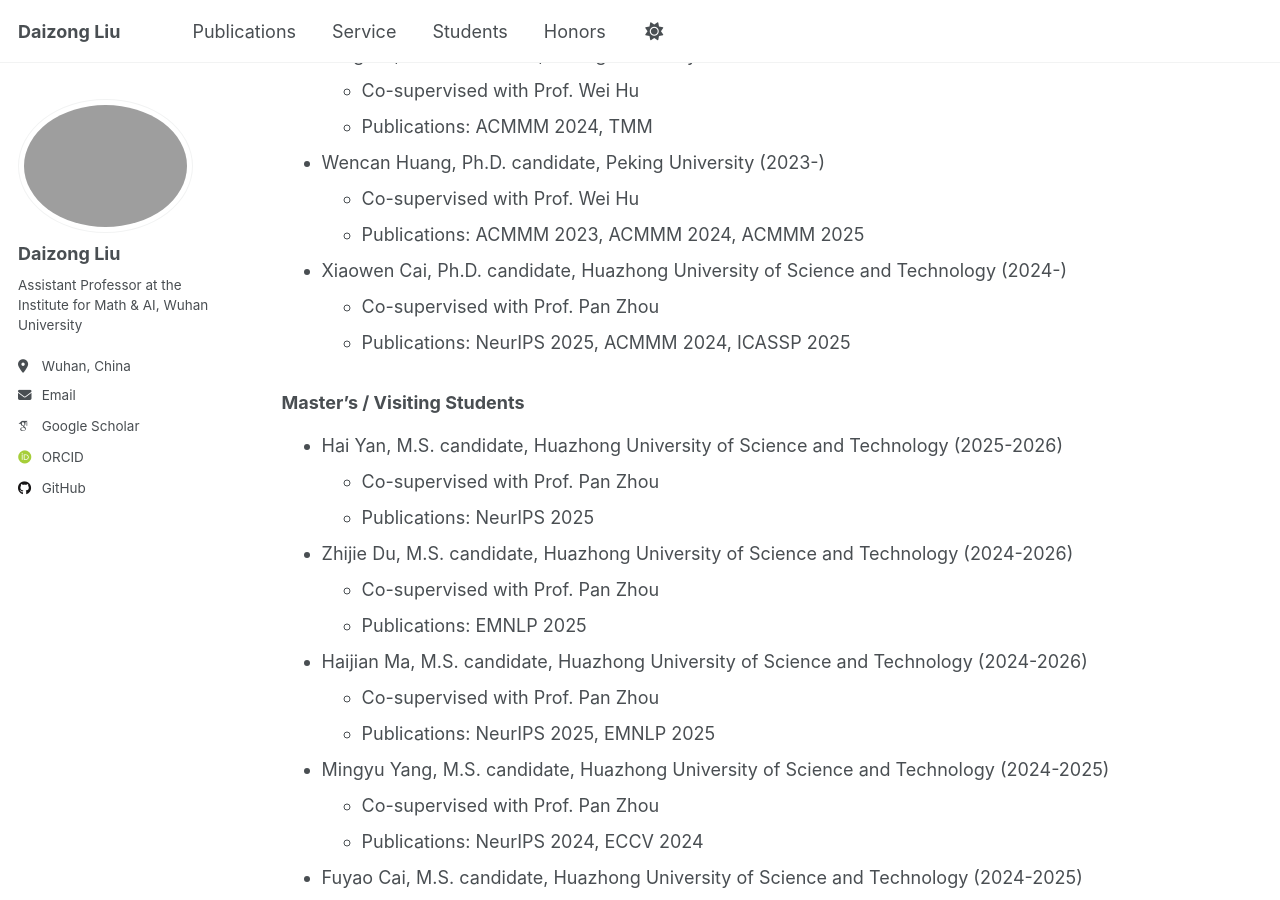
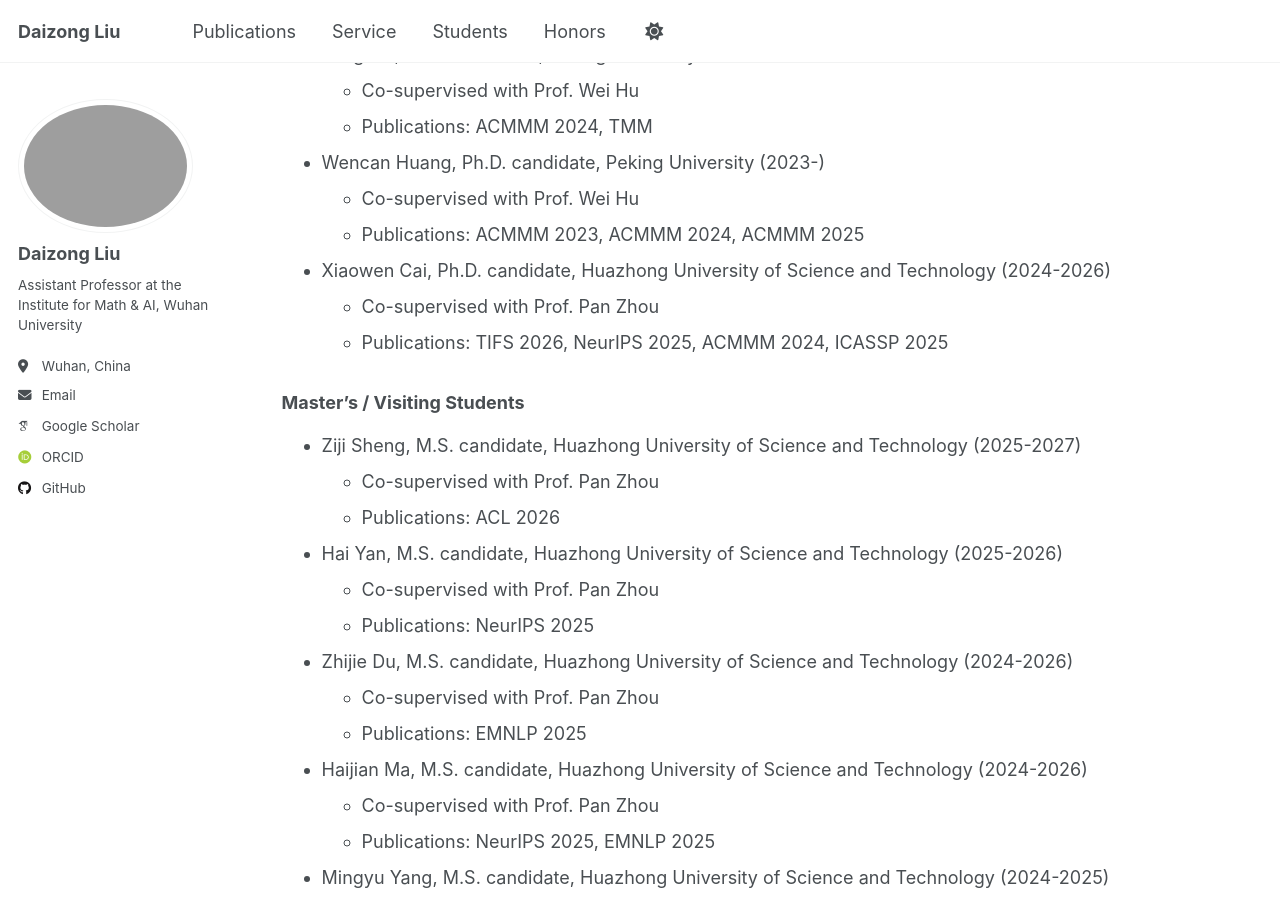
Before and after one commit to liudaizong/liudaizong.github.io, a Jekyll site: the page built from _pages/student.md, in a window 1280 px wide and 900 px high, scrolled down 511 px. Built offline with Jekyll 4.4.1, drawn with Linux system fonts in a browser that asks for light colours; some web fonts are replaced.

Commit message:
Update student.md

```diff
--- a/_pages/student.md
+++ b/_pages/student.md
@@ -26,11 +26,15 @@ Students whom I co-supervise or collaborate with at other institutions.
   * Co-supervised with Prof. Wei Hu
   * Publications: ACMMM 2023, ACMMM 2024, ACMMM 2025
 
-* Xiaowen Cai, Ph.D. candidate, Huazhong University of Science and Technology (2024-)
+* Xiaowen Cai, Ph.D. candidate, Huazhong University of Science and Technology (2024-2026)
   * Co-supervised with Prof. Pan Zhou
-  * Publications: NeurIPS 2025, ACMMM 2024, ICASSP 2025
+  * Publications: TIFS 2026, NeurIPS 2025, ACMMM 2024, ICASSP 2025
 
 ### Master’s / Visiting Students
+
+* Ziji Sheng, M.S. candidate, Huazhong University of Science and Technology (2025-2027)
+  * Co-supervised with Prof. Pan Zhou
+  * Publications: ACL 2026
 
 * Hai Yan, M.S. candidate, Huazhong University of Science and Technology (2025-2026)
   * Co-supervised with Prof. Pan Zhou
```
